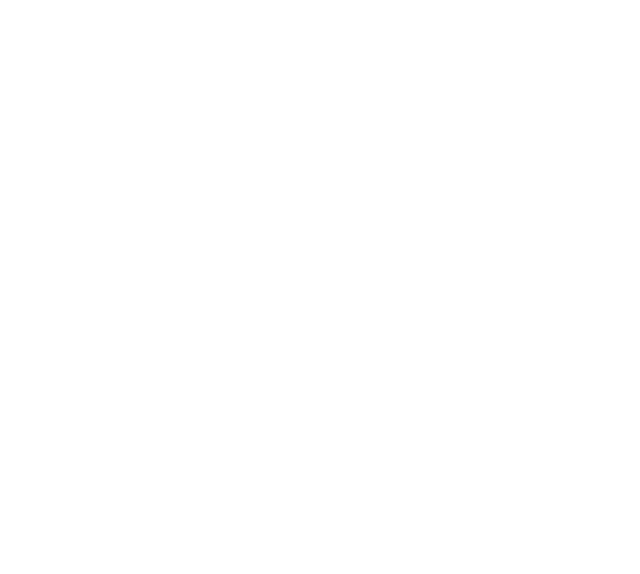
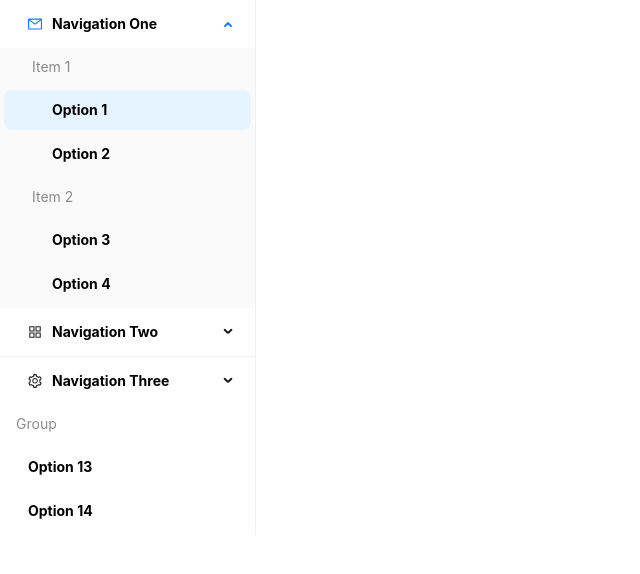
Before and after one commit to Daniela1606/skill, a React (Create React App) app: page /profile-user in a window 1280 px wide. Shown: the top 574 px of the page, without its empty margins (0-640 px from the left). Built offline with nearby package versions, Linux system fonts and the light colour scheme.

Commit message:
popup skill

```diff
--- a/src/Popup/index.js
+++ b/src/Popup/index.js
@@ -1,10 +1,20 @@
-
-
 import React, { useState } from 'react';
 import { Modal, Slider, Typography, Progress, Row, Col, Button, Input } from 'antd';
 import { imagenDeIcon, imagenDeGit, imagenDeAtom2, imagenDeJs, imagenDePhy } from '../constante/imagen';
 
-const AppPopup = ({ open, handleCancel, skills, handleSliderChange }) => {
+const AppPopup = ({ open, handleCancel, skills, handleSliderChange, handleSkillDelete }) => {
+
+  const [skillsState, setSkillsState] = useState(skills);
+
+
+
+
+  const handleDeleteSkill = (skillId) => {
+  setSkillsState(prevSkills => prevSkills.filter(skill => skill.id !== skillId));
+  if (typeof handleSkillDelete === 'function') {
+    handleSkillDelete(skillId);
+  }
+};
 
   const stepsTexts = [
     'Entry Level',
@@ -17,6 +27,8 @@
   const getProgressText = (value) => {
     return stepsTexts[value - 1];
   };
+
+
 
   return (
     <Modal open={open} onCancel={handleCancel} footer={null}>
@@ -43,7 +55,7 @@
                 <div style={{ width: '100%' }}>
                   <Slider min={1} max={5} value={skill.rate} onChange={(value) => {handleSliderChange(index, value)}} tipFormatter={getProgressText} />
                 </div>
-                <span style={{ fontSize: '12px', display: 'flex', alignItems: 'center' }}>Expert <span style={{ marginLeft: '1rem', cursor: 'pointer', fontSize:'px' }}>x</span></span>
+                <span style={{ fontSize: '12px', display: 'flex', alignItems: 'center' }}>Expert <span style={{ marginLeft: '1rem', cursor: 'pointer', fontSize:'18px' }} onClick={() => handleDeleteSkill(skill.id)}>x</span></span>
               </div>
             </Col>
           </Row>
@@ -64,7 +76,7 @@
       />
 
       <div style={{ display: 'flex', justifyContent: 'center', marginTop: 16 }}>
-        <Button type="primary" style={{ marginRight: 8, width: '50%', color: '#041F72', fontWeight: '700', background: 'white', border: 'solid 1px #041F72', fontSize: '15px' }}>Cancel</Button>
+        <Button type="primary" style={{ marginRight: 8, width: '50%', color: '#041F72', fontWeight: '700', background: 'white', border: 'solid 1px #041F72', fontSize: '15px' }} onClick={handleCancel}>Cancel</Button>
         <Button style={{ width: '50%', background: '#041F72', color: 'white', fontWeight: '700', border: 'solid 1px #041F72', fontSize: '15px' }}>Save</Button>
       </div>
     </Modal>
--- a/src/Router/PublicRoute.js
+++ b/src/Router/PublicRoute.js
@@ -7,6 +7,7 @@
 /* import Home from "../Home";
  */import Status from "../adminStatus/index";
  import AppMenuLogin from "../logueado/index";
+ import ProfileUser from "../profileUser/index";
 
 
 
@@ -49,6 +50,11 @@
                 />
 
                 <Route
+                    path="/profile-user"
+                    element={<ProfileUser />}
+                />
+
+                <Route
                     path="/menu/:id"
                     element={<AppMenuLogin />}
                 />
--- /dev/null
+++ b/src/profileUser/index.js
@@ -0,0 +1,130 @@
+import React from 'react';
+import { AppstoreOutlined, MailOutlined, SettingOutlined } from '@ant-design/icons';
+import { Menu } from 'antd';
+const items = [
+  {
+    key: 'sub1',
+    label: 'Navigation One',
+    icon: <MailOutlined />,
+    children: [
+      {
+        key: 'g1',
+        label: 'Item 1',
+        type: 'group',
+        children: [
+          {
+            key: '1',
+            label: 'Option 1',
+          },
+          {
+            key: '2',
+            label: 'Option 2',
+          },
+        ],
+      },
+      {
+        key: 'g2',
+        label: 'Item 2',
+        type: 'group',
+        children: [
+          {
+            key: '3',
+            label: 'Option 3',
+          },
+          {
+            key: '4',
+            label: 'Option 4',
+          },
+        ],
+      },
+    ],
+  },
+  {
+    key: 'sub2',
+    label: 'Navigation Two',
+    icon: <AppstoreOutlined />,
+    children: [
+      {
+        key: '5',
+        label: 'Option 5',
+      },
+      {
+        key: '6',
+        label: 'Option 6',
+      },
+      {
+        key: 'sub3',
+        label: 'Submenu',
+        children: [
+          {
+            key: '7',
+            label: 'Option 7',
+          },
+          {
+            key: '8',
+            label: 'Option 8',
+          },
+        ],
+      },
+    ],
+  },
+  {
+    type: 'divider',
+  },
+  {
+    key: 'sub4',
+    label: 'Navigation Three',
+    icon: <SettingOutlined />,
+    children: [
+      {
+        key: '9',
+        label: 'Option 9',
+      },
+      {
+        key: '10',
+        label: 'Option 10',
+      },
+      {
+        key: '11',
+        label: 'Option 11',
+      },
+      {
+        key: '12',
+        label: 'Option 12',
+      },
+    ],
+  },
+  {
+    key: 'grp',
+    label: 'Group',
+    type: 'group',
+    children: [
+      {
+        key: '13',
+        label: 'Option 13',
+      },
+      {
+        key: '14',
+        label: 'Option 14',
+      },
+    ],
+  },
+];
+const AppProfileUser = () => {
+  const onClick = (e) => {
+    console.log('click ', e);
+  };
+  return (
+    <Menu
+      onClick={onClick}
+      style={{
+        width: 256,
+      }}
+      defaultSelectedKeys={['1']}
+      defaultOpenKeys={['sub1']}
+      mode="inline"
+      items={items}
+    />
+  );
+};
+export default AppProfileUser;
```
